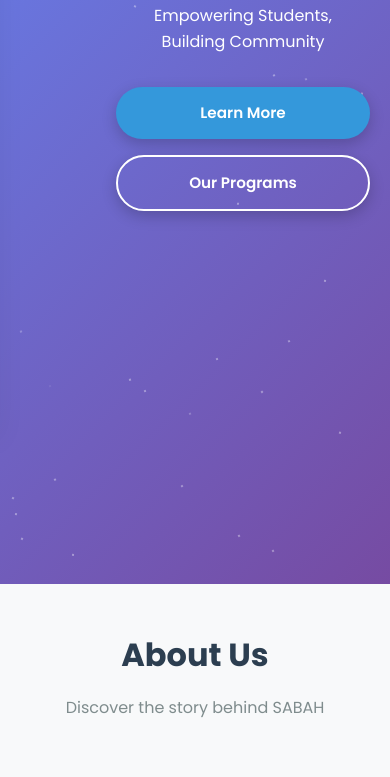
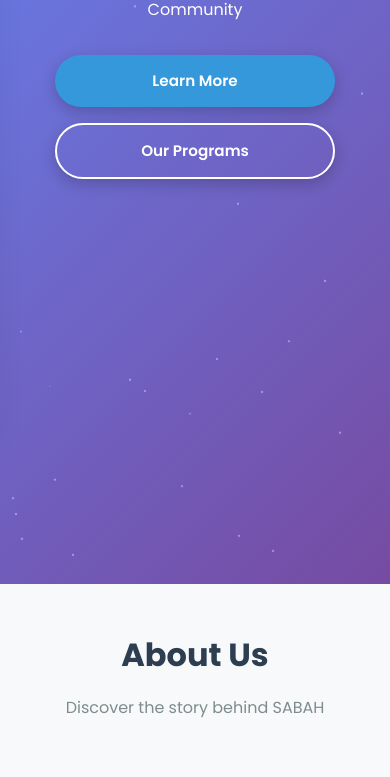
Before and after one commit to sabah-busthan/Sabah-webapplication, a plain HTML site: page index.html in a window 390 px wide. Shown: the part 200-977 px from the top of the page. Drawn offline with Linux system fonts and the light colour scheme.

Commit message:
home fix

```diff
--- a/styles.css
+++ b/styles.css
@@ -814,14 +814,16 @@ section {
 
     .hero,
     .main-hero {
-        flex-direction: column;
-        align-items: center;
-        justify-content: center;
-        text-align: center;
+        flex-direction: column !important;
+        align-items: center !important;
+        justify-content: flex-start !important;
     }
 
     .hero-content {
-        margin-top: 2.5rem !important;
+        width: 100% !important;
+        text-align: center !important;
+        margin-left: 0 !important;
+        margin-right: 0 !important;
     }
 }
 
@@ -963,14 +965,16 @@ section {
 
     .hero,
     .main-hero {
-        flex-direction: column;
-        align-items: center;
-        justify-content: center;
-        text-align: center;
+        flex-direction: column !important;
+        align-items: center !important;
+        justify-content: flex-start !important;
     }
 
     .hero-content {
-        margin-top: 2rem !important;
+        width: 100% !important;
+        text-align: center !important;
+        margin-left: 0 !important;
+        margin-right: 0 !important;
     }
 }
 
```
